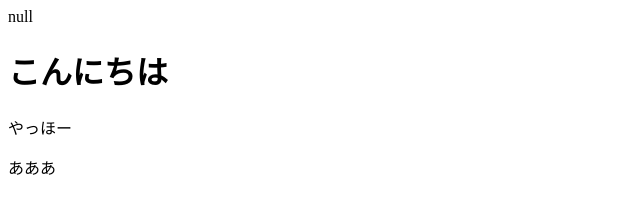
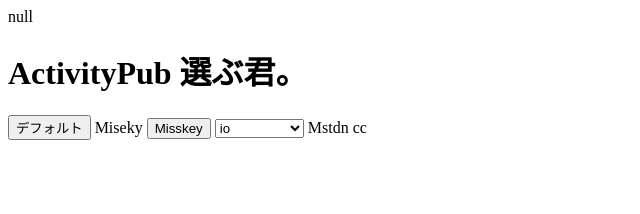
Before and after one commit to takumin287877/ActiveConnect, a plain HTML site: page index.html in a window 1280 px wide. Shown: the whole page, without its empty margins (0-640 px from the left). Drawn offline with Linux system fonts and the light colour scheme.

Commit message:
デフォルト完成！

```diff
--- a/index.html
+++ b/index.html
@@ -4,14 +4,27 @@
 <head>
     <meta charset="UTF-8">
     <meta name="viewport" content="width=device-width, initial-scale=1.0">
-    <title>aaa</title>
+    <title>ActivityPub 選ぶ君。</title>
     <script src="index.js"></script>
+    <link rel="stylesheet" href="index.css">
 </head>
 
-<body>
-    <h1>こんにちは</h1>
-    <p>やっほー</p>
-    <p>あああ</p>
+<body class="mein">
+
+    <h1>ActivityPub 選ぶ君。</h1>
+    <button onclick="button0()">デフォルト</button>
+    <td>Miseky</td>
+    <td>
+        <button onclick="button1()">Misskey</button>
+    </td>
+    <select name="Misskey" id="">
+        <option value="io">io</option>
+        <option value="gg">gg</option>
+        <option value="sushi">すしすきー</option>
+    </select>
+    <td>Mstdn</td>
+    <td>cc</td>
+
 </body>
 
 </html>
```
